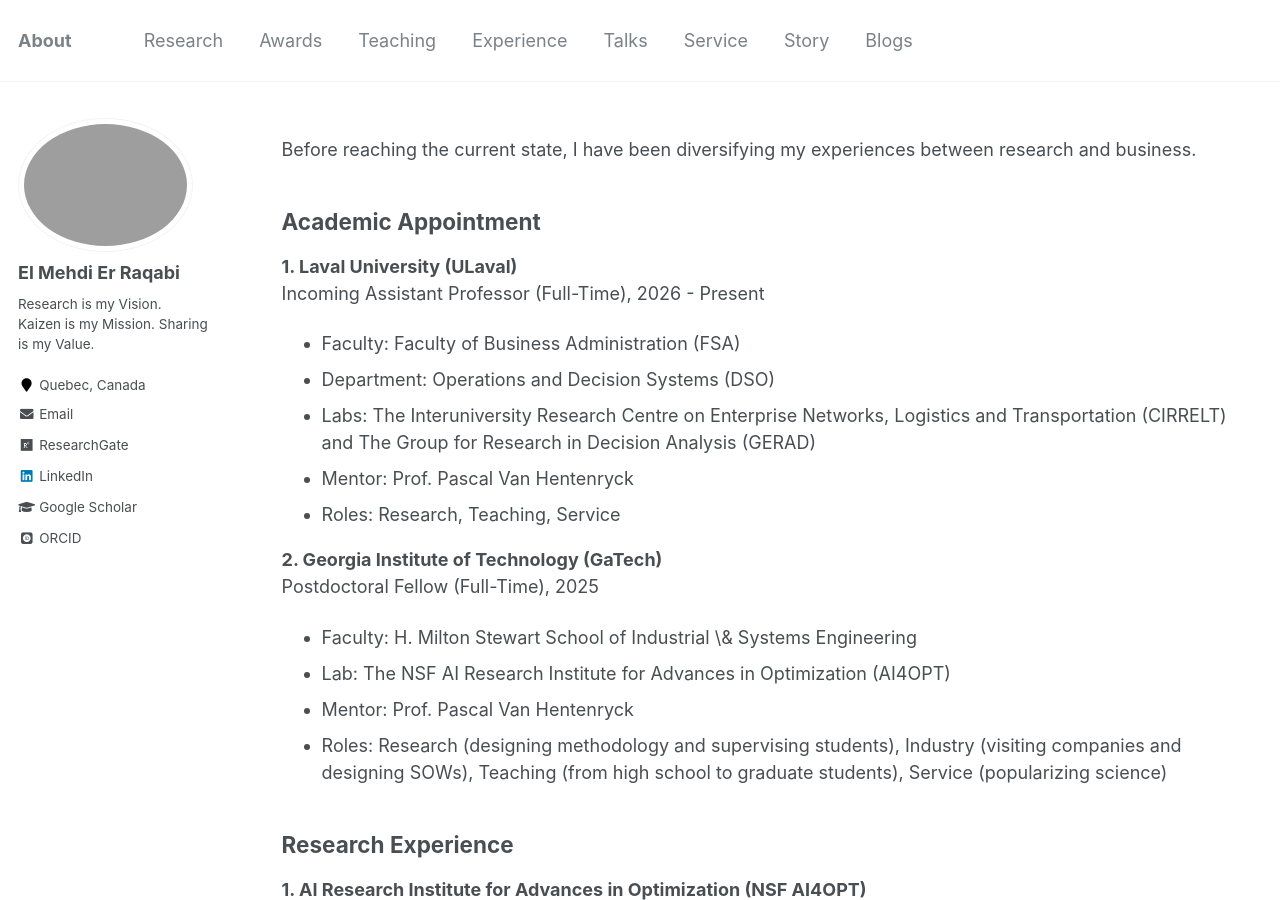
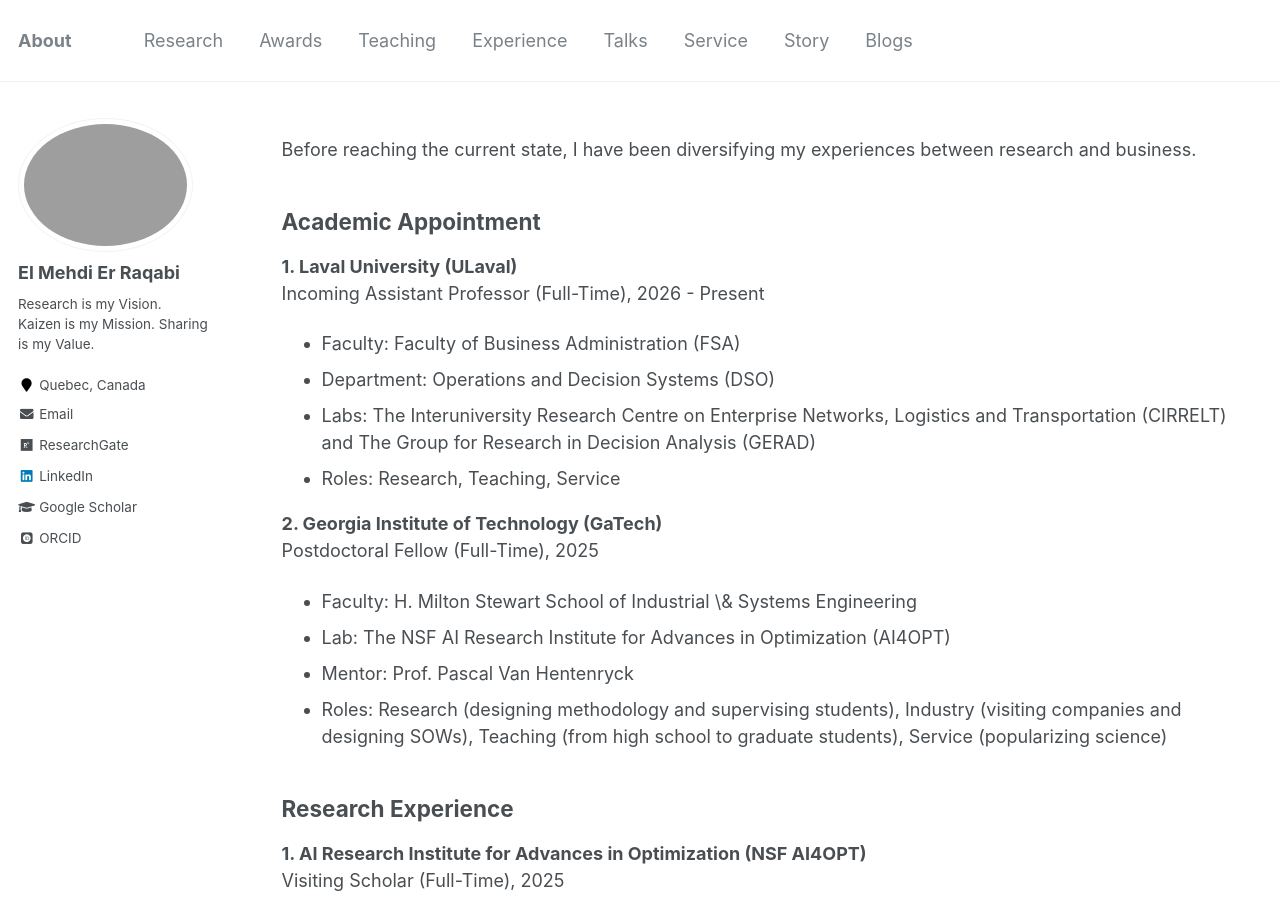
Before and after one commit to RqbMedi/rqbmedi.github.io, a Jekyll site: the page built from _pages/others.md, in a window 1280 px wide and 900 px high. Built offline with Jekyll 4.4.1, drawn with Linux system fonts in a browser that asks for light colours; some web fonts are replaced.

Commit message:
Update others.md

```diff
--- a/_pages/others.md
+++ b/_pages/others.md
@@ -17,7 +17,6 @@ Incoming Assistant Professor (Full-Time), 2026 - Present
  - Faculty: Faculty of Business Administration (FSA)
  - Department: Operations and Decision Systems (DSO)
  - Labs: The Interuniversity Research Centre on Enterprise Networks, Logistics and Transportation (CIRRELT) and The Group for Research in Decision Analysis (GERAD)
- - Mentor: Prof. Pascal Van Hentenryck
  - Roles: Research, Teaching, Service
 
 **2. Georgia Institute of Technology (GaTech)**<br>
```
